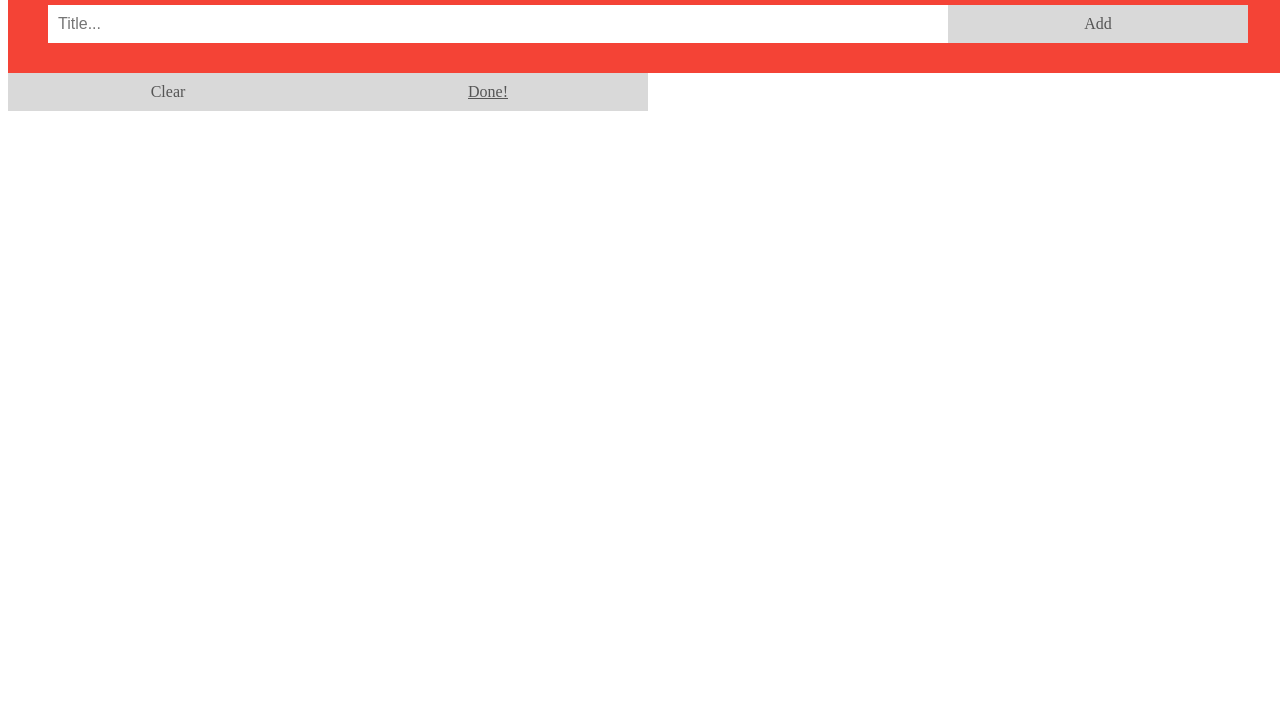
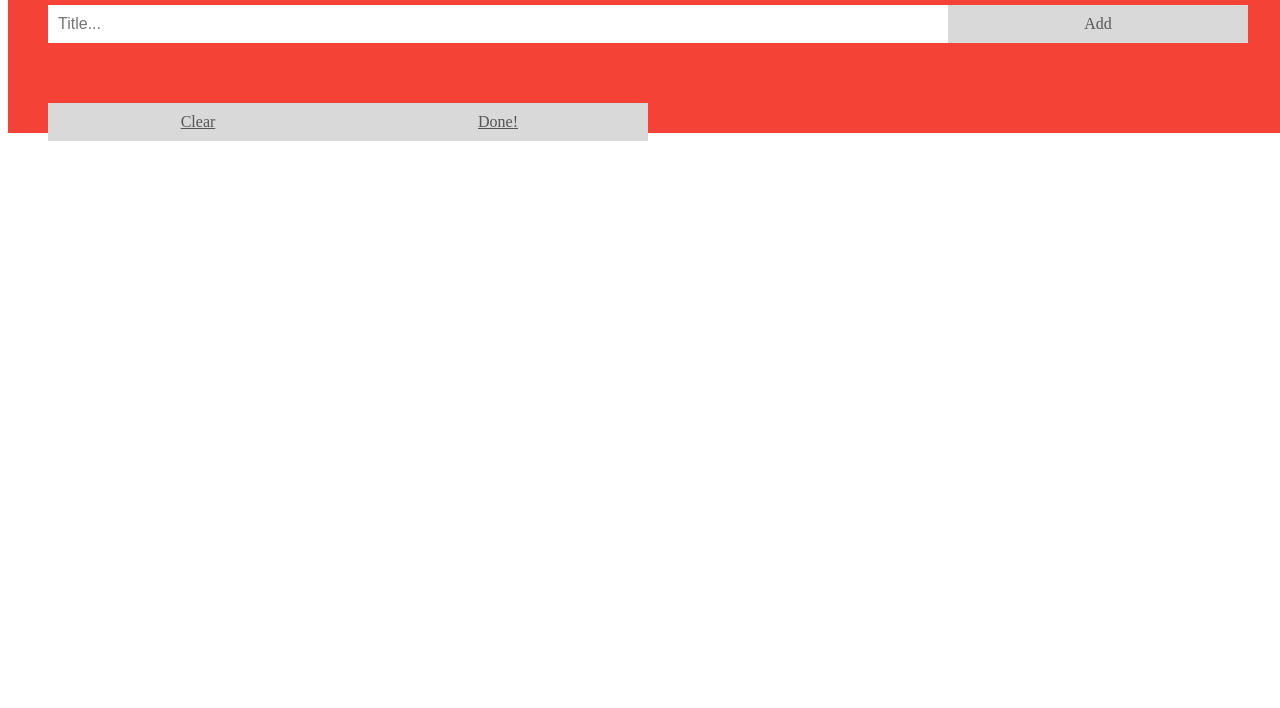
Before and after one commit to Ferret-Dragon/Crossword-2.0, a website: page index.html in a window 1280 px wide. Shown: the part 100-808 px from the top of the page. Drawn offline with nearby package versions, Linux system fonts and the light colour scheme.

Commit message:
Save status w/ alert

```diff
--- a/crosswordpuzzle.js
+++ b/crosswordpuzzle.js
@@ -235,6 +235,7 @@ function CrosswordPuzzle()
 			return direction;
 		}
 //alert("directions list: " + directionsList);
+  alert("words: " + useWordList);
 	return {
 		"grid": grid,
 		"update": update,
--- a/crosswordpuzzlegenerator.js
+++ b/crosswordpuzzlegenerator.js
@@ -173,7 +173,7 @@ let createCrossWordPuzzle = function()
   alert(JSON.stringify(bestGrid.words));
   localStorage.setItem("wordInfo", JSON.stringify(bestGrid.words));
   localStorage.setItem("listOfDirections", JSON.stringify(bestGrid.directions));
-    //displayCrosswordPuzzle( bestGrid );
+    displayCrosswordPuzzle( bestGrid );
   alert("Done!");
   window.location.replace("puzzle.html");
 }
--- a/index.html
+++ b/index.html
@@ -19,8 +19,11 @@
 
   <ul id="myUL">
   </ul>
-  <div><span onclick="clear()" class="addBtn">Clear</span></div>
-  <div><a onclick="exchange()" class="addBtn" href="generate.html">Done!</a></div>
+  <div id="myDIV" class="buttonBox">
+    <a onclick="clear()" class="addBtn" href="index.html">Clear</a>
+    <a onclick="exchange()" class="addBtn" href="generate.html">Done!</a>
+  </div>
+
 
   <!--button><a onclick="exchange()" href="generate.html">News</a></button-->
   <script src="https://cdnjs.cloudflare.com/ajax/libs/jquery/3.6.3/jquery.min.js"></script>
--- a/listScript.js
+++ b/listScript.js
@@ -66,6 +66,7 @@ function newElement() {
 }
 
 function exchange(){
+  alert("exchange");
   JSON.stringify(cluesList);
   localStorage.setItem("clueItems",cluesList);
 
@@ -76,6 +77,9 @@ function exchange(){
 }
 
 function clear(){
+  alert("All notes will be cleared!");
+  cluesList = [];
+  modsList = [];
   localStorage.setItem("clueItems",'');
   localStorage.setItem("clues",'');
 }
--- a/style.css
+++ b/style.css
@@ -81,6 +81,14 @@ ul li.checked::before {
   text-align: center;
 }
 
+/* Style the buttonBox */
+.buttonBox {
+  background-color: #f44336;
+  padding: 30px 40px;
+  color: white;
+  text-align: center;
+}
+
 /* Clear floats after the header */
 .header:after {
   content: "";
--- a/words.js
+++ b/words.js
@@ -2,9 +2,9 @@ var hold = localStorage.getItem("clueItems");
 
 var cluesList = hold.split(",");
 var words = [];
-alert(cluesList + " hold");
+//alert(cluesList + " hold");
 /*words */
-words.push(
+/*words.push(
 	'redemption',
 	'hadrianashman',
 	'forrest',
@@ -15,7 +15,7 @@ words.push(
 	'fiction',
 	'fight',
 	'beautiful'
-);
+);*/
 //alert(words + "words");
 //words = hold;
 //alert(words + " hw");
```
